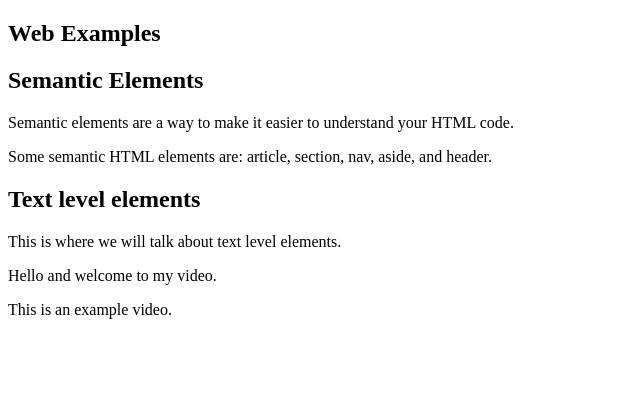
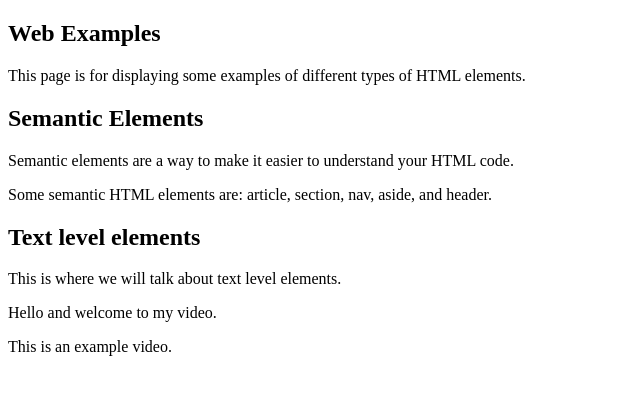
Before and after one commit to otcwebcis/otcwebcis.github.io, a plain HTML site: page index.html in a window 1280 px wide. Shown: the whole page, without its empty margins (0-640 px from the left). Drawn offline with Linux system fonts and the light colour scheme.

Commit message:
Adding a paragraph

```diff
--- a/index.html
+++ b/index.html
@@ -12,6 +12,9 @@
 				<h1>
 					Web Examples
 				</h1>
+				<p>
+					This page is for displaying some examples of different types of HTML elements.
+				</p>
 			</header>
 			<section>
 				<header>
```
